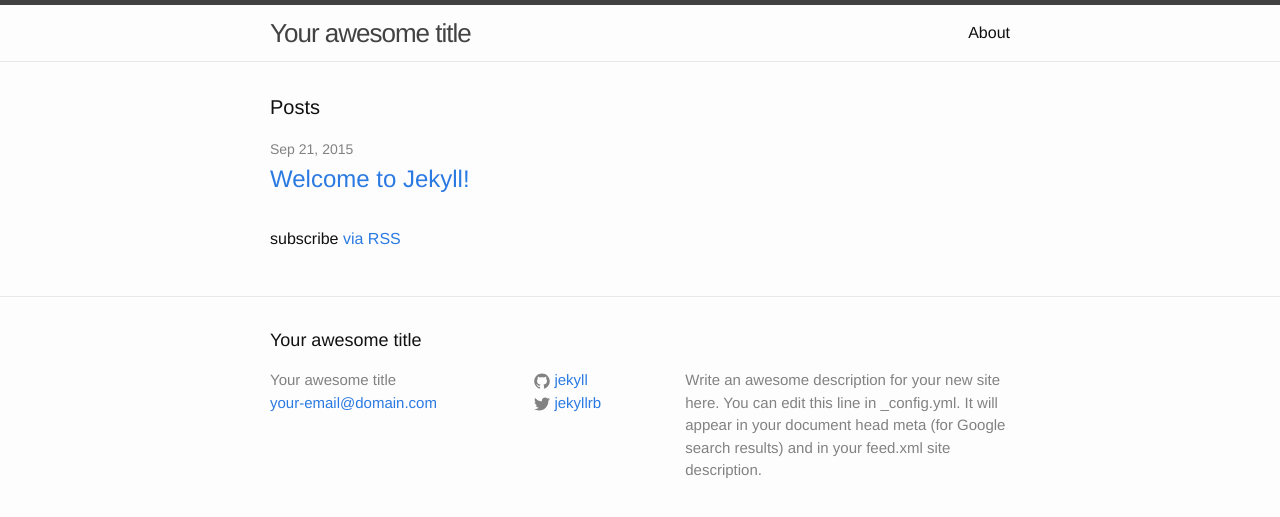
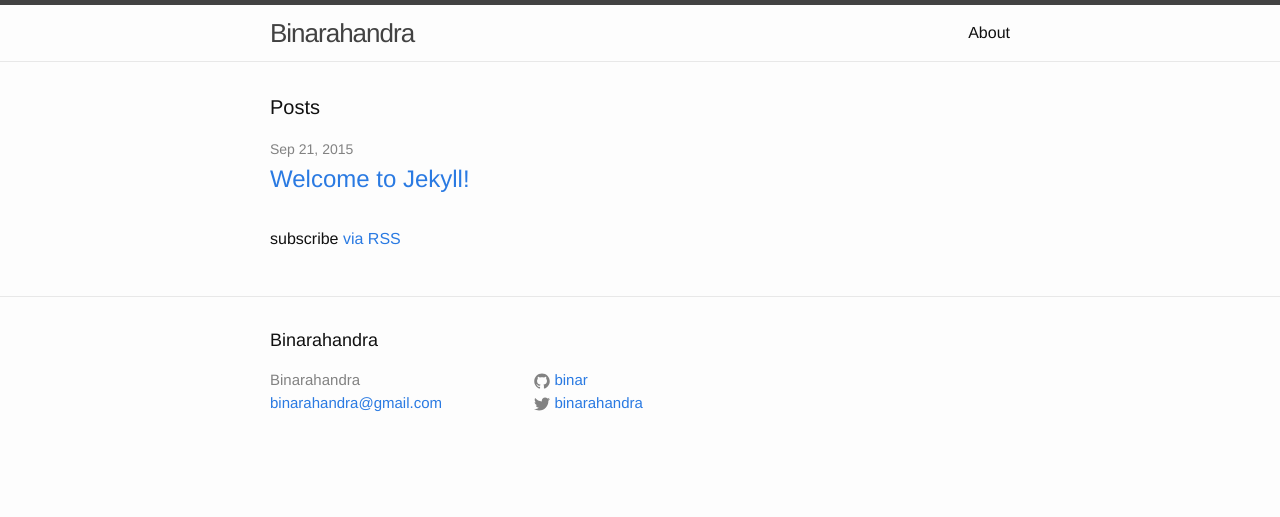
Before and after one commit to binar/binar.github.io, a Jekyll site: the page built from index.html, in a window 1280 px wide. Shown: the top 517 px of the page. Built offline with Jekyll 4.4.1, drawn with Linux system fonts in a browser that asks for light colours.

Commit message:
change site description

```diff
--- a/_config.yml
+++ b/_config.yml
@@ -1,14 +1,11 @@
 # Site settings
-title: Your awesome title
-email: your-email@domain.com
+title: Binarahandra
+email: binarahandra@gmail.com
 description: > # this means to ignore newlines until "baseurl:"
-  Write an awesome description for your new site here. You can edit this
-  line in _config.yml. It will appear in your document head meta (for
-  Google search results) and in your feed.xml site description.
 baseurl: "" # the subpath of your site, e.g. /blog/
-url: "http://yourdomain.com" # the base hostname & protocol for your site
-twitter_username: jekyllrb
-github_username:  jekyll
+url: "http://binarahandra.com" # the base hostname & protocol for your site
+twitter_username: binarahandra
+github_username:  binar
 
 # Build settings
 markdown: kramdown
```
